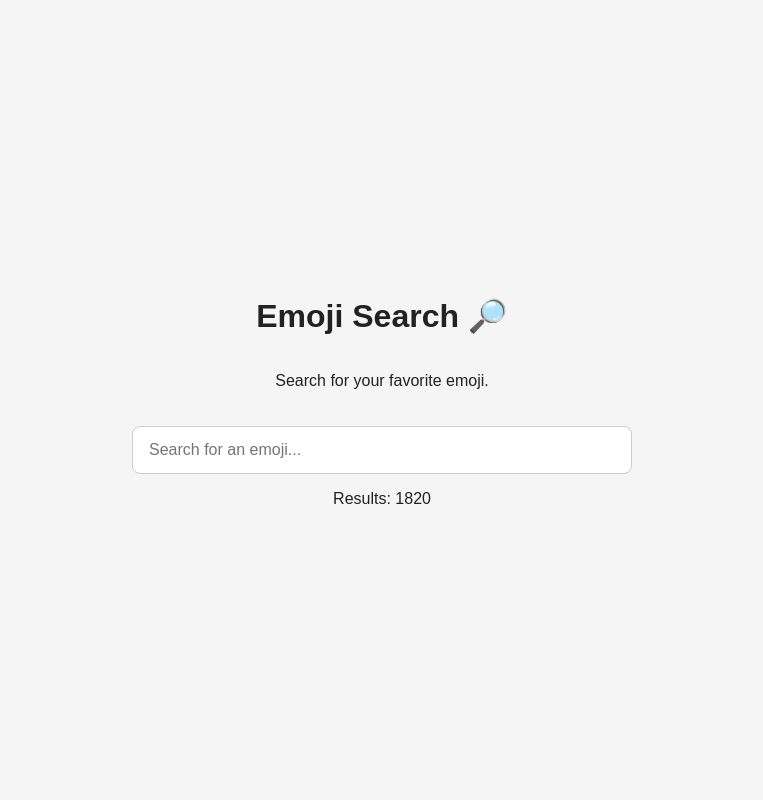
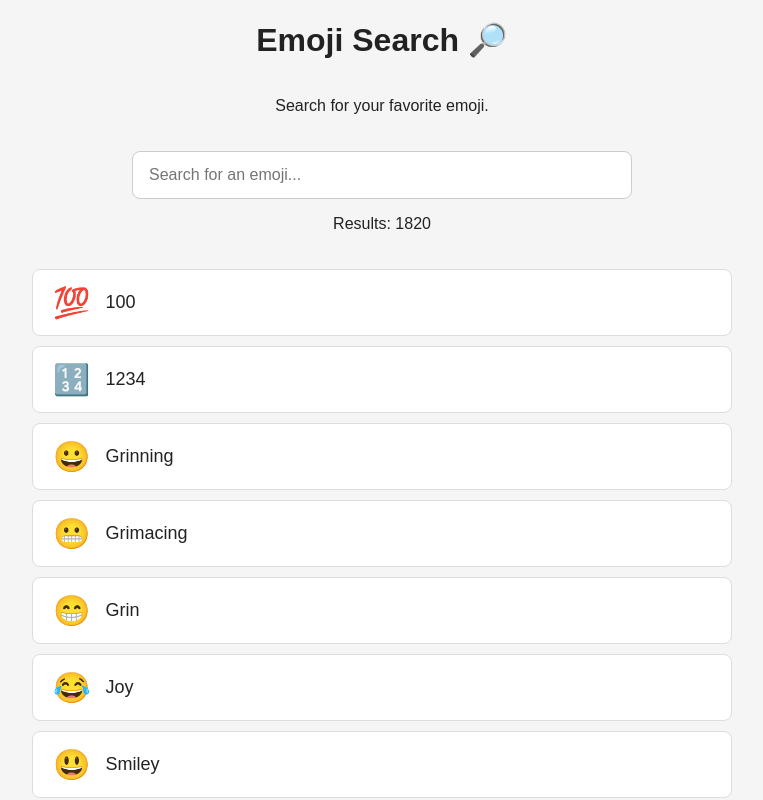
Before and after one commit to mohadesehesmaeilzadeh/emoji-search, a React (Create React App) app: page / in a window 1280 px wide. Shown: the top 800 px of the page, without its empty margins (258-1021 px from the left). Built offline with nearby package versions, Linux system fonts and the light colour scheme.

Commit message:
edit: add emoji lists

```diff
--- a/src/App.css
+++ b/src/App.css
@@ -28,3 +28,37 @@
 .search-bar input:focus {
   outline: 2px solid #222;
 }
+
+.emoji-list {
+  width: 100%;
+  max-width: 700px;
+
+  display: flex;
+  flex-direction: column;
+
+  gap: 10px;
+
+  margin-top: 20px;
+}
+
+.emoji-card {
+  display: flex;
+  align-items: center;
+
+  gap: 15px;
+
+  padding: 15px 20px;
+
+  background-color: white;
+
+  border: 1px solid #ddd;
+  border-radius: 8px;
+}
+
+.emoji-symbol {
+  font-size: 30px;
+}
+
+.emoji-title {
+  font-size: 18px;
+}
--- a/src/App.js
+++ b/src/App.js
@@ -2,7 +2,9 @@ import { useState } from "react";
 
 import "./App.css";
 import emojiList from "./data/emojiList.json";
+
 import SearchBar from "./components/SearchBar";
+import EmojiList from "./components/EmojiList";
 
 function App() {
   const [search, setSearch] = useState("");
@@ -34,6 +36,8 @@ function App() {
       <p>
         Results: {filteredEmojis.length}
       </p>
+
+      <EmojiList emojis={filteredEmojis} />
     </main>
   );
 }
--- a/src/components/EmojiCard.js
+++ b/src/components/EmojiCard.js
@@ -0,0 +1,11 @@
+function EmojiCard({ symbol, title }) {
+  return (
+    <div className="emoji-card">
+      <span className="emoji-symbol">{symbol}</span>
+
+      <span className="emoji-title">{title}</span>
+    </div>
+  );
+}
+
+export default EmojiCard;
--- a/src/components/EmojiList.js
+++ b/src/components/EmojiList.js
@@ -0,0 +1,17 @@
+import EmojiCard from "./EmojiCard";
+
+function EmojiList({ emojis }) {
+  return (
+    <div className="emoji-list">
+      {emojis.map((emoji, index) => (
+        <EmojiCard
+          key={index}
+          symbol={emoji.symbol}
+          title={emoji.title}
+        />
+      ))}
+    </div>
+  );
+}
+
+export default EmojiList;
```
